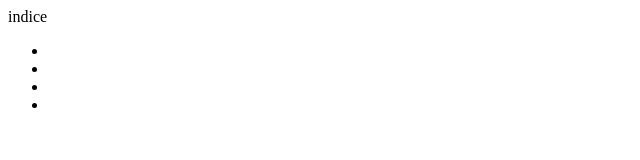
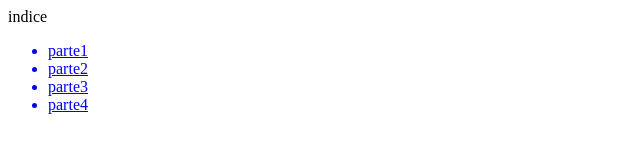
Before and after one commit to paulita-b20/-floating., a plain HTML site: page index.html in a window 1280 px wide. Shown: the whole page, without its empty margins (0-640 px from the left). Drawn offline with Linux system fonts and the light colour scheme.

Commit message:
subiendo cambios2

```diff
--- a/index.html
+++ b/index.html
@@ -7,10 +7,11 @@
 <body>
   <hi>indice</hi>
    <ul>
-       <li><a href="parte1/index.html"></a></li>
-       <li><a href="parte2/index.html"></a></li>
-       <li><a href="parte3/index.html"></a></li>
-       <li><a href="parte4/index.html"></a></li>
+      <a href="Parte1/index.html"><li >parte1</li></a>
+       <a href="Parte2/index.html"><li>parte2</li></a>
+       <a href="Parte3/index.html"><li>parte3</li></a>
+       <a href="Parte4/index.html"><li>parte4</li></a>
+
    </ul>
 </body>
 </html>
```
